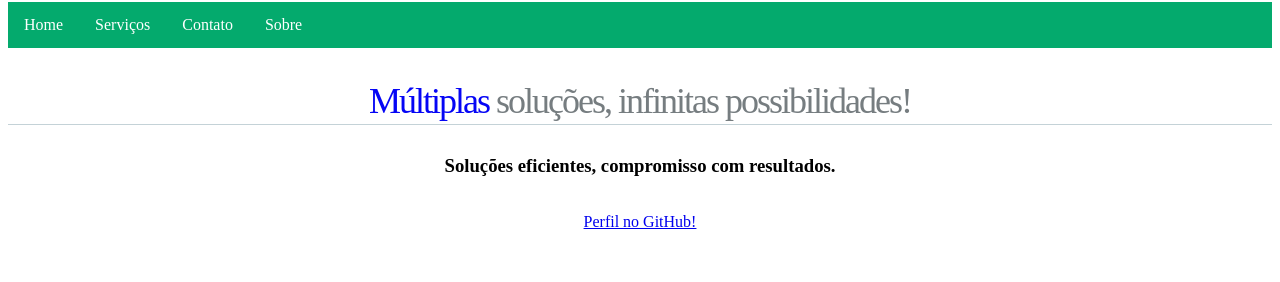
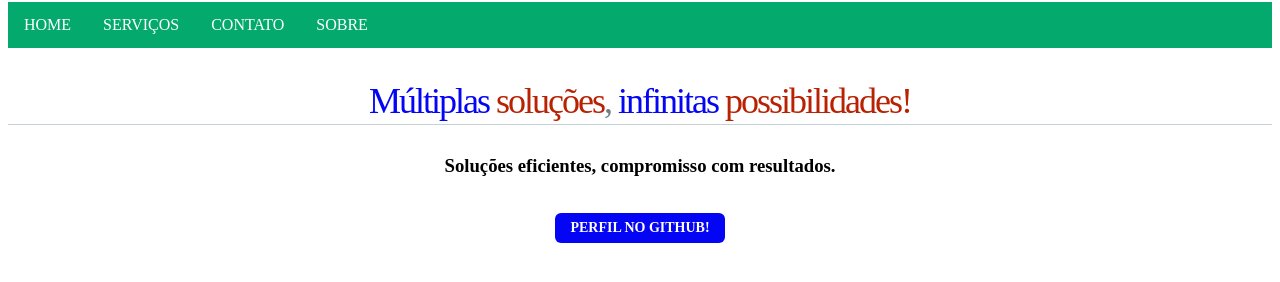
Before and after one commit to IvamFSouza/Site-teste-html, a plain HTML site: page index.html in a window 1280 px wide. Shown: the part 310-592 px from the top of the page. Drawn offline with Linux system fonts and the light colour scheme.

Commit message:
Implementos

```diff
--- a/index.html
+++ b/index.html
@@ -16,17 +16,17 @@
         <a href="index.html"><img src="https://cdn.discordapp.com/attachments/877270684932395030/878444579081306152/1_gVQrUztXY0yhJCkBfUMVnw.jpeg" alt="" class="center"></a>
 
 <ul>
-    <li><a href="index.html"><span>Home</a></span></li>
-    <li><a href=""><span>Serviços</a></span></li>
-    <li><a href="">Contato</a></li>
-    <li><a href="">Sobre</a></li>
+    <li><a href="index.html"><span>HOME</a></span></li>
+    <li><a href=""><span>SERVIÇOS</a></span></li>
+    <li><a href="">CONTATO</a></li>
+    <li><a href="">SOBRE</a></li>
 </ul>
 </div>
     </header>
     <div align="center">
-<h2><span class="Novecentowide-DemiBold-font"><span class="clr-3">Múltiplas</span> soluções, infinitas possibilidades!</center></h2>
+<h2><span class="Novecentowide-DemiBold-font"><span class="clr-3">Múltiplas</span> <span class="clr-1">soluções</span>, <span class="clr-3">infinitas</span> <span class="clr-1">possibilidades!</span></center></h2>
 <h3><center>Soluções eficientes, compromisso com resultados.</center></h3><br>
-<center><a href="https://github.com/IvamFSouza">Perfil no GitHub!</a></center>
+<center><a href="https://github.com/IvamFSouza" class="button">Perfil no GitHub!</a></center>
 </div>
 </body>
 </html>
--- a/style.css
+++ b/style.css
@@ -20,10 +20,32 @@ li a {
 
 /* Cor do hover */
 li a:hover {
-    background-color: rgb(250, 59, 1);
+    background-color: rgb(240, 80, 32);
 }
 
 /* Design de fontes dos titulos */
+a {
+    text-decoration:none;
+    cursor:pointer;
+    text-decoration:none;
+}
+a:hover {
+    text-decoration:none;
+}
+.button {
+    background: #0505f5; color: #fff;
+    font-size: 14px;
+    font-family: "Novecentowide-DemiBold";
+    text-transform: uppercase;
+    line-height: 18px;
+    font-weight: bold;
+    padding: 6px 15px 6px 15px;
+    display: inline-block;
+    border-radius: 6px;
+}
+.button:hover {
+    background: rgb(240, 80, 32);
+}
 
 @font-face {
     font-family: "Novecentowide-DemiBold";
@@ -42,7 +64,7 @@ h1 {
     line-height:46px;
     color:#767d80;
     font-weight:300;
-    font-family: Arial, Helvetica, sans-serif;
+    font-family: "Novecentowide-DemiBold";
     letter-spacing:-2px;
     border-bottom:#c4d2d7 0px solid;
 }
```
